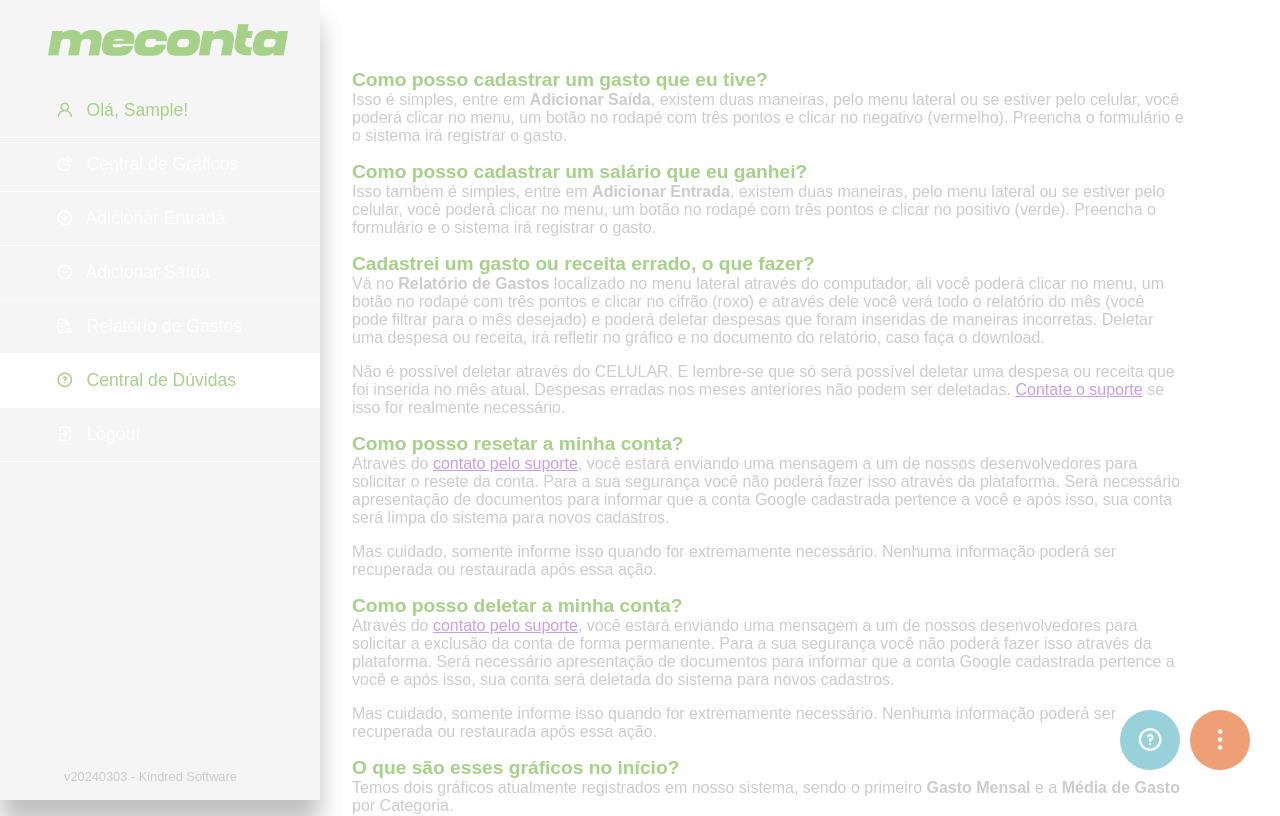
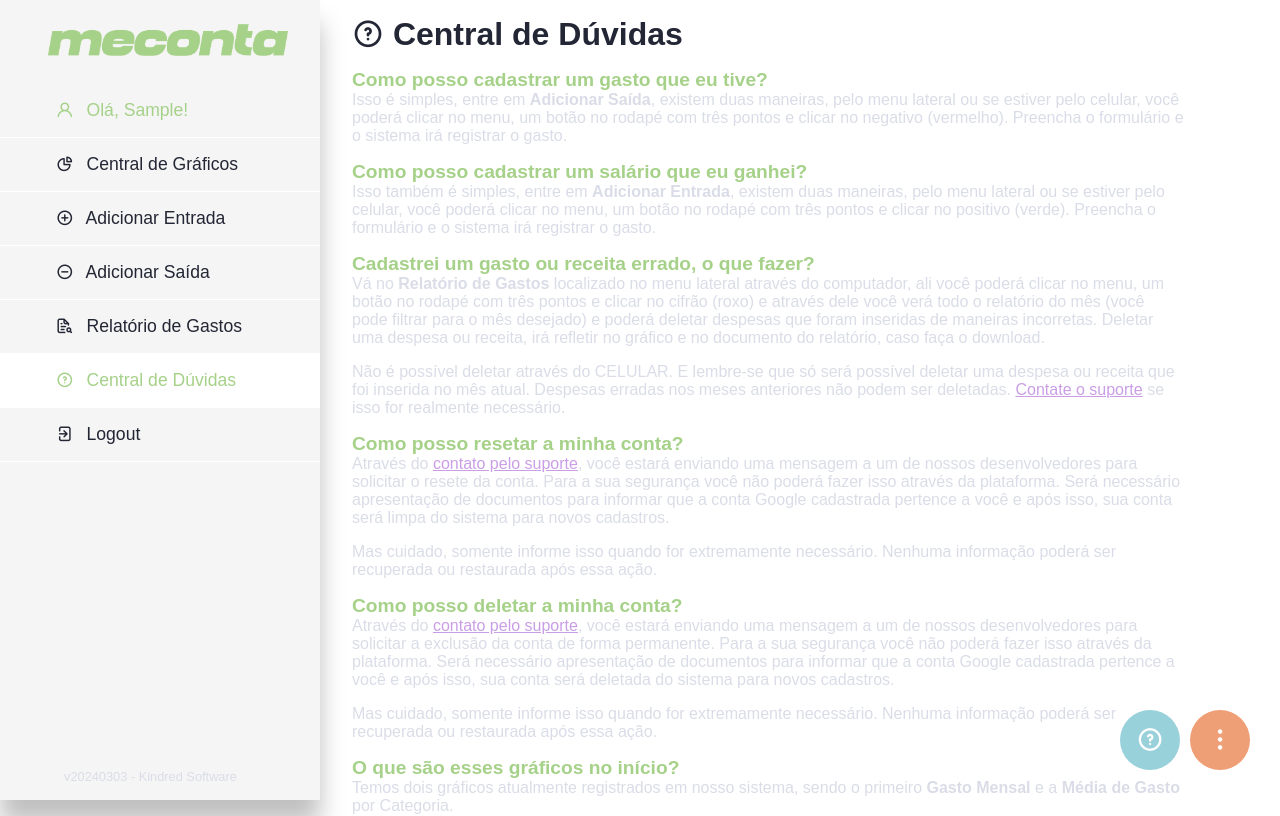
Before and after one commit to Yagasaki7K/website-meconta, a React (Vite) app: page /ajuda in a window 1280 px wide. Shown: the top 816 px of the page. Built offline with nearby package versions, Linux system fonts and the light colour scheme; no server answers; sample sign-in values are in the browser's storage.

Commit message:
Changed: Yarn to Bun + Fix: Colors and Login Button - 19-04 10:52

```diff
--- a/package.json
+++ b/package.json
@@ -7,9 +7,8 @@
     "dev": "vite",
     "build": "vite build",
     "lint": "eslint . --ext js,jsx --report-unused-disable-directives --max-warnings 0",
-    "yagasaki": "yarn upgrade-interactive --latest",
     "preview": "vite preview",
-    "commit": "yarn run yagasaki && yarn run build && read -p 'Descriptions Commit: ' message && git add . && echo -n \"$message - \" && node getTime.js | xargs -I {} git commit -m \"$message - {}\" && git push"
+    "commit": "bun update && bun run build && read -p 'Descriptions Commit: ' message && git add . && echo -n \"$message - \" && node getTime.js | xargs -I {} git commit -m \"$message - {}\" && git push"
   },
   "dependencies": {
     "@radix-ui/themes": "^3.0.2",
--- a/src/components/DashboardDetails.jsx
+++ b/src/components/DashboardDetails.jsx
@@ -3,6 +3,7 @@ import styled from 'styled-components'
 const DashboardDetails = styled.div`
     margin-left: 20rem;
     padding: 1rem 2rem;
+    color: var(--black);
 
     @media (max-width: 1024px) {
         margin-left: 0;
@@ -10,6 +11,7 @@ const DashboardDetails = styled.div`
 
     h4 {
         margin-top: 1rem;
+
 
         .receitas {
             color: var(--green);
--- a/src/components/HomeDetails.jsx
+++ b/src/components/HomeDetails.jsx
@@ -78,6 +78,7 @@ const HomeDetails = styled.div`
                     border-radius: 5px;
                     color: #fff;
                     text-decoration: none;
+                    cursor: pointer;
 
                     &:hover {
                         filter: brightness(80%);
@@ -85,6 +86,10 @@ const HomeDetails = styled.div`
 
                     a {
                         color: #fff;
+
+                        &:hover {
+                            color: #fff;
+                        }
                     }
 
                     @media (max-width: 768px) {
--- a/src/components/ModalDetails.jsx
+++ b/src/components/ModalDetails.jsx
@@ -8,6 +8,7 @@ const ModalDetails = styled.div`
     padding-top: 14.9rem;
     padding-bottom: 14.9rem;
     overflow: hidden;
+    color: var(--black);
 
     @media (max-width: 1024px) {
         padding-top: 5rem;
@@ -102,11 +103,13 @@ const ModalDetails = styled.div`
 
         .send {
             background: var(--green);
+            color: #fff;
         }
 
         .clear {
             background: var(--yellow);
             margin-left: 0.5rem;
+            color: #fff;
         }
     }
 
--- a/src/components/SidebarMenuDetails.jsx
+++ b/src/components/SidebarMenuDetails.jsx
@@ -20,7 +20,7 @@ const SidebarMenuDetails = styled.div`
 
     a, li, p {
         text-decoration: none;
-        color: var(--white);
+        color: var(--black);
         font-family: 'Poppins', sans-serif;
     }
 
@@ -107,7 +107,7 @@ const SidebarMenuDetails = styled.div`
             height: 60px;
             border-radius: 30px;
             border: none;
-            color: var(--white);
+            color: #fff;
             z-index: 20;
             font-size: 1.7rem;
             cursor: pointer;
--- a/src/components/SidepageDetails.jsx
+++ b/src/components/SidepageDetails.jsx
@@ -5,6 +5,7 @@ const SidepageDetails = styled.div`
     padding: 1rem 2rem;
     width: 65%;
     font-family: 'Poppins', sans-serif;
+    color: var(--black);
 
     @media (max-width: 1024px) {
         margin-left: 0;
@@ -13,6 +14,10 @@ const SidepageDetails = styled.div`
         .mobile {
             margin-top: 2rem;
         }
+    }
+
+    h1 {
+        color: var(--black);
     }
 
     h4 {
@@ -63,7 +68,7 @@ const SidepageDetails = styled.div`
             width: 100%;
             padding: 10px;
             background: var(--background-alt);
-            color: var(--white);
+            color: var(--black);
             font-size: 14px;
             margin-bottom: 1rem;
         }
@@ -132,7 +137,7 @@ const SidepageDetails = styled.div`
             /* FIXME: Delete comments if report button is working */
             /* background: var(--purple); */
             background: var(--gray);
-            color: var(--white);
+            color: #fff;
             /* cursor: pointer; */
             cursor: not-allowed;
             transition: background-color 0.3s ease;
--- a/src/index.css
+++ b/src/index.css
@@ -8,7 +8,7 @@
     --blue: #99d1db;
     --red: #e68284;
     --white: #fff;
-    --gray: #ccc;
+    --gray: #dadde7;
     --black: #232634;
 }
 
--- a/src/pages/Dashboard.jsx
+++ b/src/pages/Dashboard.jsx
@@ -195,8 +195,8 @@ const Dashboard = () => {
                             <i className="advice">O gráfico é baseado no valor total de despesas e receitas no mês relacionado.</i>
                             <div className="first-graph">
                                 <BarChart width={1300} height={300} data={generateData()}>
-                                    <XAxis dataKey="name" stroke="var(--white)" />
-                                    <YAxis stroke="var(--white)" />
+                                    <XAxis dataKey="name" stroke="var(--black)" />
+                                    <YAxis stroke="var(--black)" />
                                     <Tooltip />
                                     <CartesianGrid stroke="var(--gray)" strokeDasharray="3 3" />
                                     <Bar dataKey="Receitas" fill="var(--green)" barSize={30} />
@@ -208,8 +208,8 @@ const Dashboard = () => {
                             <i className="advice">Iremos mostrar apenas as categorias cadastradas. Veja o relatório completo no Relatório de Gastos</i>
                             <div className="first-graph">
                                 <BarChart width={1300} height={300} data={generateCategoryData()}>
-                                    <XAxis dataKey="name" stroke="var(--white)" />
-                                    <YAxis stroke="var(--white)" />
+                                    <XAxis dataKey="name" stroke="var(--black)" />
+                                    <YAxis stroke="var(--black)" />
                                     <Tooltip />
                                     <CartesianGrid stroke="var(--gray)" strokeDasharray="3 3" />
                                     <Bar dataKey="Despesas" fill="var(--red)" barSize={30} />
--- a/src/pages/Home.jsx
+++ b/src/pages/Home.jsx
@@ -26,8 +26,8 @@ const Home = () => {
                         <li><a href="/duvidas">Benefícios</a></li>
                         <li><a href="/ajuda">Conta Digital</a></li>
                         <li><a href="/ajuda">Suporte</a></li>
-                        <li className="signInButton">Entrar</li>
-                        <li className="signUpButton"><a href="/ajuda">Abrir conta</a></li>
+                        <li className="signInButton" onClick={sendGoogleReq}>Entrar</li>
+                        <li className="signUpButton"><a onClick={sendGoogleReq}>Abrir conta</a></li>
                     </ul>
                 </div>
 
```
Also changed, not shown: 2 other files (tests, documents, lock files or other folders).
